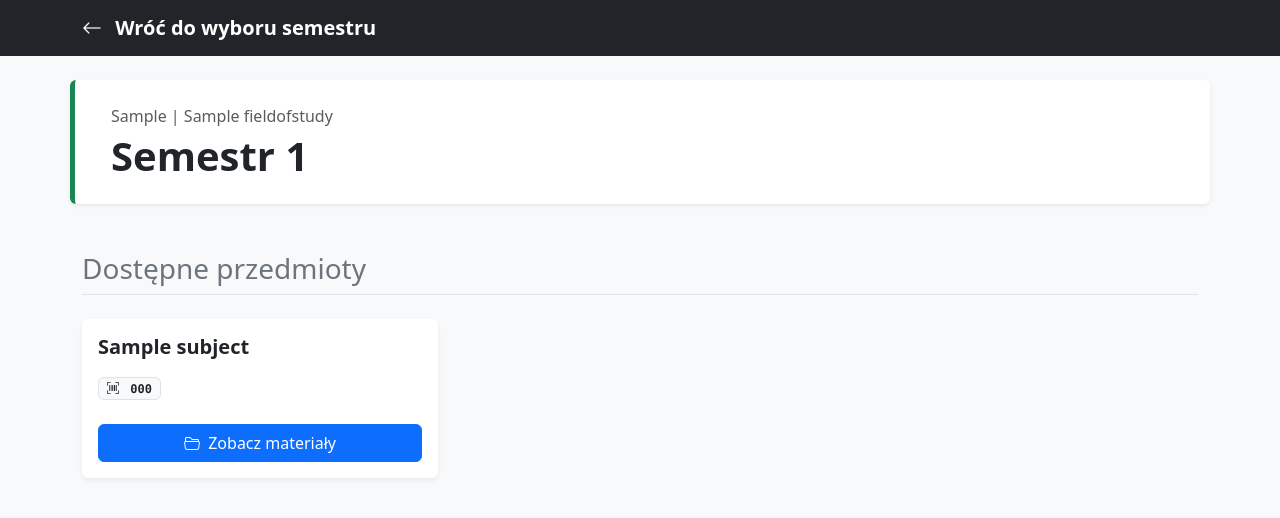
After one commit to pawelhiszpanski/academic_hub, a Django app: page /field/1/semester/1 in a window 1280 px wide. The commit adds this page. Shown: the top 518 px of the page. Run offline with Django 5.2, Linux system fonts and the light colour scheme; tables that the repository leaves empty hold one stand-in row (values such as "Sample post").

Commit message:
field and semester paths and html added

```diff
--- a/academic_hub/urls.py
+++ b/academic_hub/urls.py
@@ -21,4 +21,6 @@ from resources import views
 urlpatterns = [
     path('admin/', admin.site.urls),
     path('', views.index, name='index'),
+    path('field/<int:field_id>', views.field_detail, name='field_detail'),
+    path('field/<int:field_id>/semester/<int:semester_id>', views.semester_detail, name='semester_detail'),
 ]
--- a/resources/templates/resources/index.html
+++ b/resources/templates/resources/index.html
@@ -10,7 +10,7 @@
 
     <nav class="navbar navbar-dark bg-dark mb-5">
         <div class="container">
-            <a class="navbar-brand fw-bold" href="#">🎓 Academic Resource Hub - ETI PG</a>
+            <a class="navbar-brand fw-bold" href="#">🎓 Academic Resource Hub - WETI PG</a>
         </div>
     </nav>
 
@@ -32,7 +32,7 @@
                                 <p class="text-muted small">Wydział: {{ field.faculty.abbreviation }}</p>
                             </div>
                             <div class="mt-4">
-                                <a href="#" class="btn btn-primary w-100 fw-medium">Wejdź na kierunek</a>
+                                <a href="{% url 'field_detail' field.id %}" class="btn btn-primary w-100 fw-medium">Wejdź na kierunek</a>
                             </div>
                         </div>
                     </div>
--- /dev/null
+++ b/resources/templates/resources/semester_detail.html
@@ -0,0 +1,72 @@
+<!DOCTYPE html>
+<html lang="pl">
+<head>
+    <meta charset="UTF-8">
+    <meta name="viewport" content="width=device-width, initial-scale=1.0">
+    <title>{{ field.name }} - Semestr {{ semester_number }}</title>
+    <link href="https://cdn.jsdelivr.net/npm/bootstrap@5.3.0/dist/css/bootstrap.min.css" rel="stylesheet">
+    <link rel="stylesheet" href="https://cdn.jsdelivr.net/npm/bootstrap-icons@1.11.1/font/bootstrap-icons.css">
+</head>
+<body class="bg-light">
+
+    <nav class="navbar navbar-dark bg-dark mb-4">
+        <div class="container">
+            <a class="navbar-brand fw-bold" href="{% url 'field_detail' field.id %}">
+                <i class="bi bi-arrow-left me-2"></i> Wróć do wyboru semestru
+            </a>
+        </div>
+    </nav>
+
+    <div class="container mb-5">
+        <div class="row bg-white p-4 rounded shadow-sm border-start border-5 border-success">
+            <div class="col">
+                <p class="text-muted mb-1 fs-6">
+                    {{ field.faculty.abbreviation }} | {{ field.name }}
+                </p>
+                <h1 class="display-6 fw-bold mb-0">Semestr {{ semester_number }}</h1>
+            </div>
+        </div>
+    </div>
+
+    <div class="container mb-5">
+        <h3 class="mb-4 text-secondary border-bottom pb-2">Dostępne przedmioty</h3>
+
+        <div class="row row-cols-1 row-cols-md-2 row-cols-lg-3 g-4">
+
+            {% for subject in subjects %}
+                <div class="col">
+                    <div class="card h-100 shadow-sm border-0 hover-effect">
+                        <div class="card-body d-flex flex-column">
+                            <h4 class="card-title h5 fw-bold text-dark mb-3">{{ subject.name }}</h4>
+                            <div class="mb-4">
+                                <span class="badge bg-light text-dark border font-monospace px-2 py-1">
+                                    <i class="bi bi-upc-scan me-1"></i> {{ subject.code }}
+                                </span>
+                            </div>
+
+                            <a href="#" class="btn btn-primary mt-auto fw-medium">
+                                <i class="bi bi-folder2-open me-1"></i> Zobacz materiały
+                            </a>
+                        </div>
+                    </div>
+                </div>
+
+            {% empty %}
+                <div class="col-12">
+                    <div class="alert alert-warning shadow-sm border-0" role="alert">
+                        <i class="bi bi-info-circle me-2"></i> Brak przedmiotów w bazie dla tego semestru. Dodaj je w panelu administratora!
+                    </div>
+                </div>
+            {% endfor %}
+
+        </div>
+    </div>
+
+    <style>
+        .hover-effect { transition: transform 0.2s ease-in-out; }
+        .hover-effect:hover { transform: translateY(-5px); }
+    </style>
+
+    <script src="https://cdn.jsdelivr.net/npm/bootstrap@5.3.0/dist/js/bootstrap.bundle.min.js"></script>
+</body>
+</html>
--- a/resources/views.py
+++ b/resources/views.py
@@ -1,13 +1,28 @@
 from django.shortcuts import render
-from .models import FieldOfStudy
+from django.http import HttpResponse
+from .models import *
 
 # Create your views here.
-
 def index(request):
     fields = FieldOfStudy.objects.all()
-
     context = {
         'fields': fields,
     }
+    return render(request, 'resources/index.html', context)
 
-    return render(request, 'resources/index.html', context)
+def field_detail(request, field_id):
+    field = FieldOfStudy.objects.get(id=field_id)
+    context = {
+        'field': field,
+    }
+    return render(request, 'resources/field_detail.html', context)
+
+def semester_detail(request, field_id, semester_id):
+    field = FieldOfStudy.objects.get(id=field_id)
+    subjects = Subject.objects.filter(field_of_study=field, semester=semester_id)
+    context = {
+        'field': field,
+        'subjects': subjects,
+        'semester_number': semester_id,
+    }
+    return render(request, 'resources/semester_detail.html', context)
```
Also changed, not shown: resources/templates/resources/field_detail.html (added, +60 -0 lines), resources/migrations/0001_initial.py (added).
